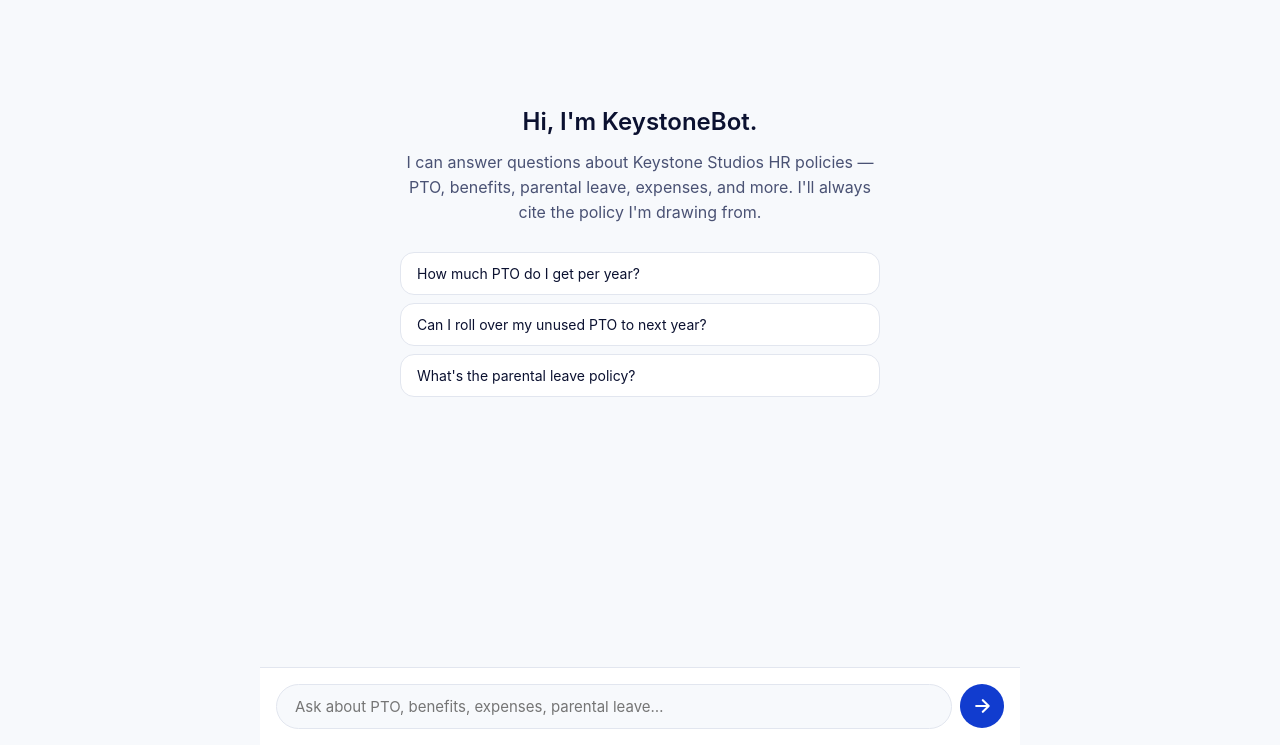
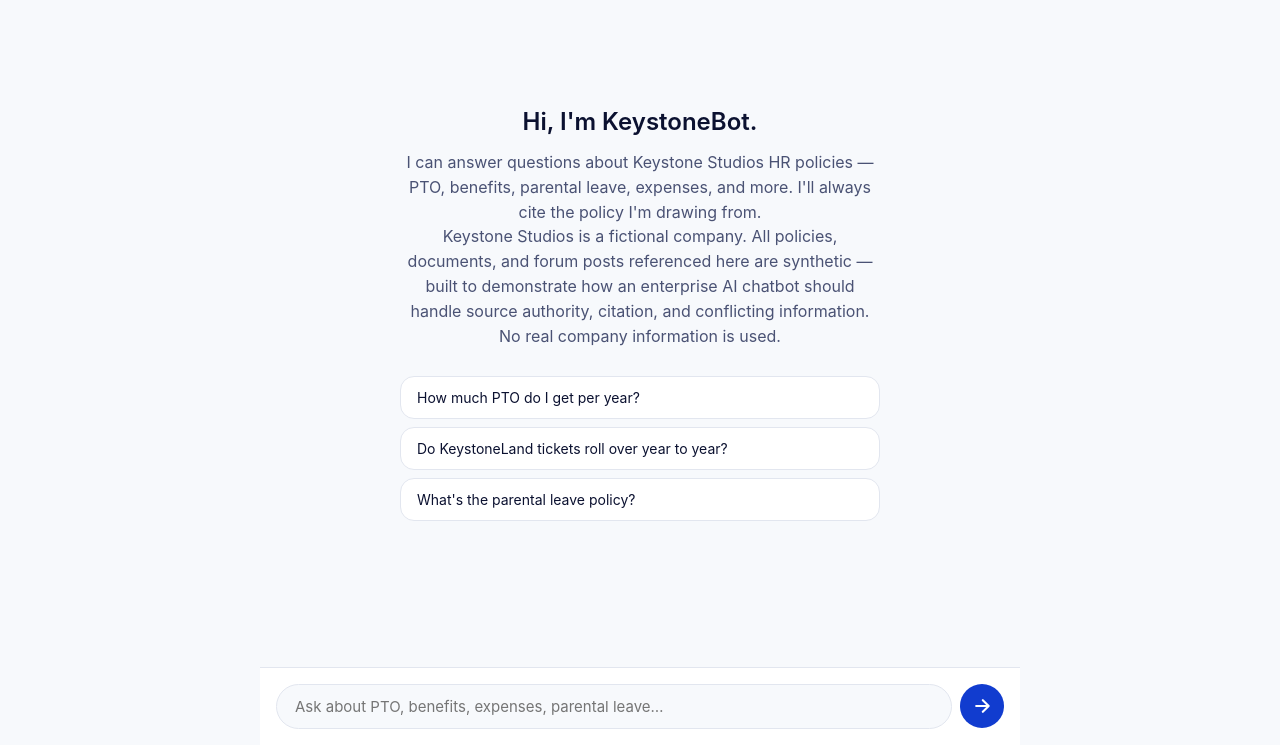
Before and after one commit to caseyv22/keystonebot, a plain HTML site: page frontend/index.html in a window 1280 px wide. Shown: the part 55-800 px from the top of the page. Drawn offline with Linux system fonts and the light colour scheme.

Commit message:
Update index.html

```diff
--- a/frontend/index.html
+++ b/frontend/index.html
@@ -17,6 +17,7 @@
         <span class="brand-name">KEYSTONE</span>
         <span class="brand-divider">·</span>
         <span class="brand-product">HR Assistant</span>
+        <span class="demo-pill">Demo</span>
       </div>
       <label class="toggle" title="Surface forum misinformation conflicts in responses">
         <input type="checkbox" id="conflictToggle" />
@@ -34,13 +35,20 @@
             benefits, parental leave, expenses, and more. I'll always cite the
             policy I'm drawing from.
           </p>
+          <p class="empty-disclaimer">
+            Keystone Studios is a fictional company. All policies, documents,
+            and forum posts referenced here are synthetic — built to demonstrate
+            how an enterprise AI chatbot should handle source authority,
+            citation, and conflicting information. No real company information
+            is used.
+          </p>
         </div>
         <div class="suggestions">
           <button class="suggestion" data-q="How much PTO do I get per year?">
             How much PTO do I get per year?
           </button>
-          <button class="suggestion" data-q="Can I roll over my unused PTO to next year?">
-            Can I roll over my unused PTO to next year?
+          <button class="suggestion" data-q="Do KeystoneLand tickets roll over year to year?">
+            Do KeystoneLand tickets roll over year to year?
           </button>
           <button class="suggestion" data-q="What's the parental leave policy?">
             What's the parental leave policy?
```
